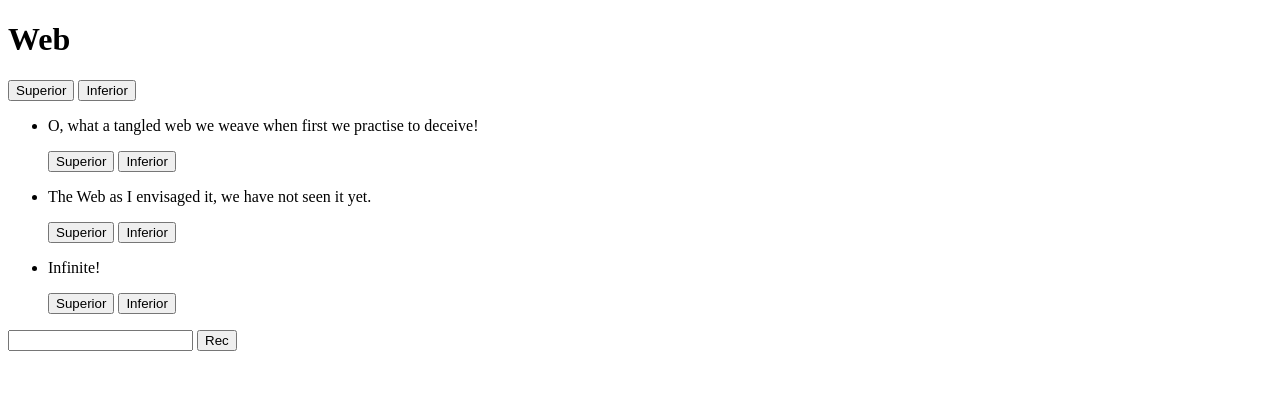
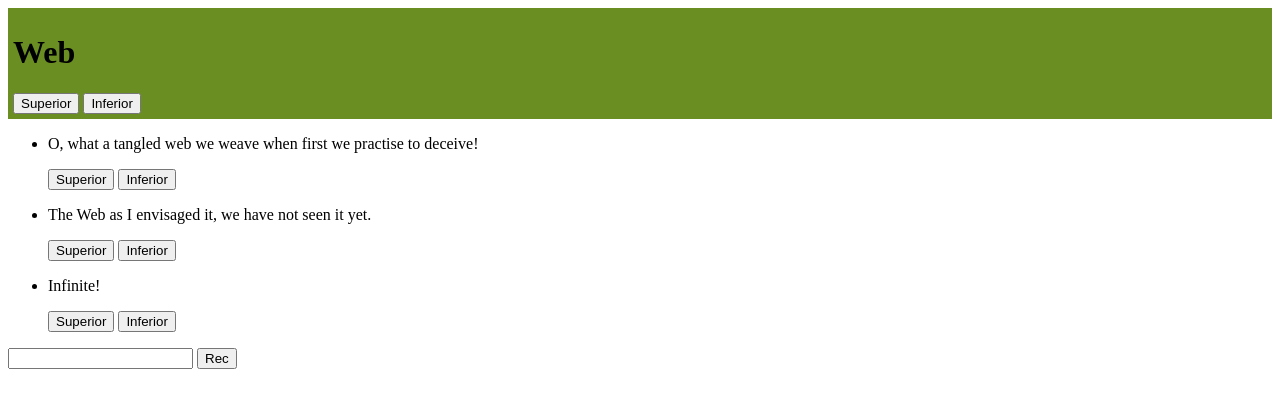
Before and after one commit to Elyar-Abade/hes, a Django app: a page that uses item/templates/item/item.html in a window 1280 px wide. Shown: the top 408 px of the page. Run offline with Django 5.2, Linux system fonts and the light colour scheme; data comes from the database, SQL or seed files in the repository; both versions use the stored data as it was after the commit.

Commit message:
css for item header added.

```diff
--- /dev/null
+++ b/item/static/item/css/styles-item.css
@@ -0,0 +1,4 @@
+header {
+    background-color: olivedrab;
+    padding: 5px;
+}
--- a/item/templates/item/item.html
+++ b/item/templates/item/item.html
@@ -1,8 +1,10 @@
+{% load static %}
 <!DOCTYPE html>
 <html lang="en">
 <head>
     <meta charset="UTF-8">
     <meta name="viewport" content="width=device-width, initial-scale=1.0">
+    <link rel="stylesheet" href="{% static 'item/css/styles-item.css' %}">
     <title>Feelings about {{ item }}</title>
 </head>
 <body>
```
Also changed, not shown: db.sqlite3, 1 other file.
